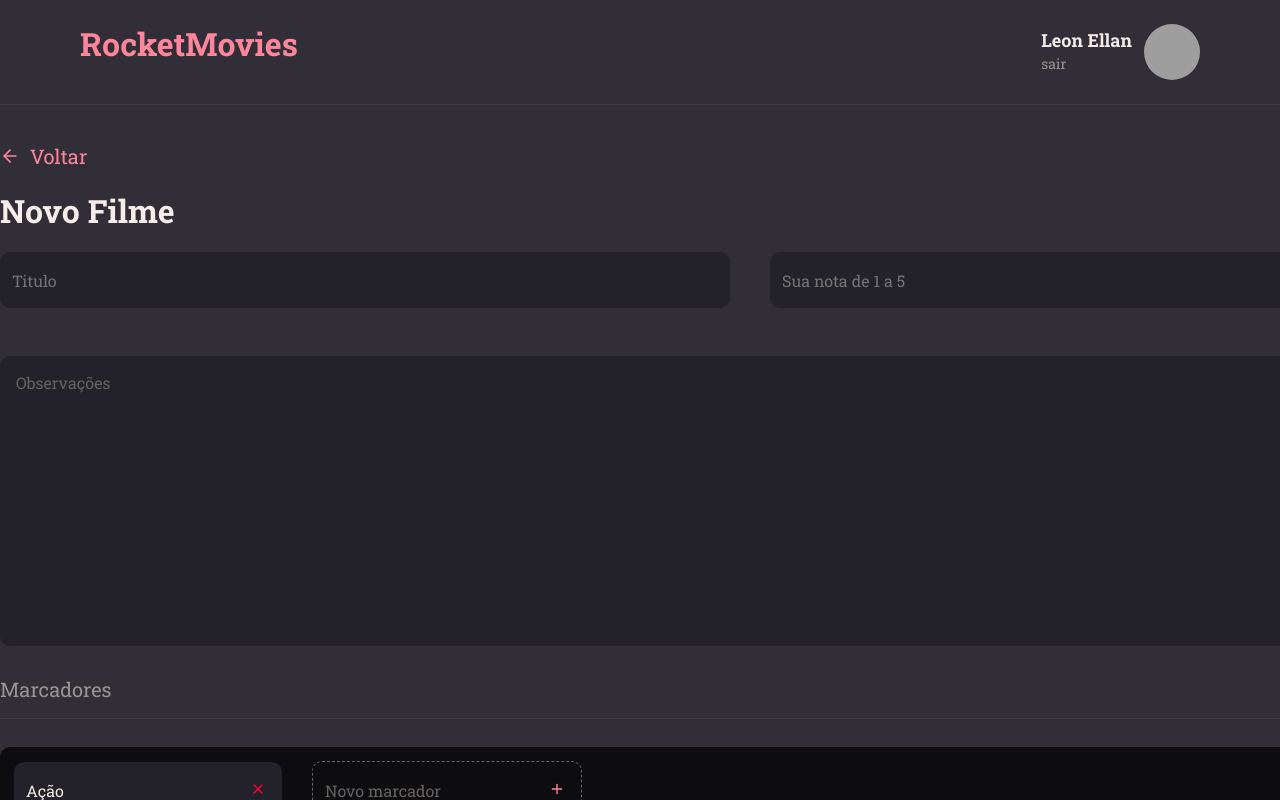
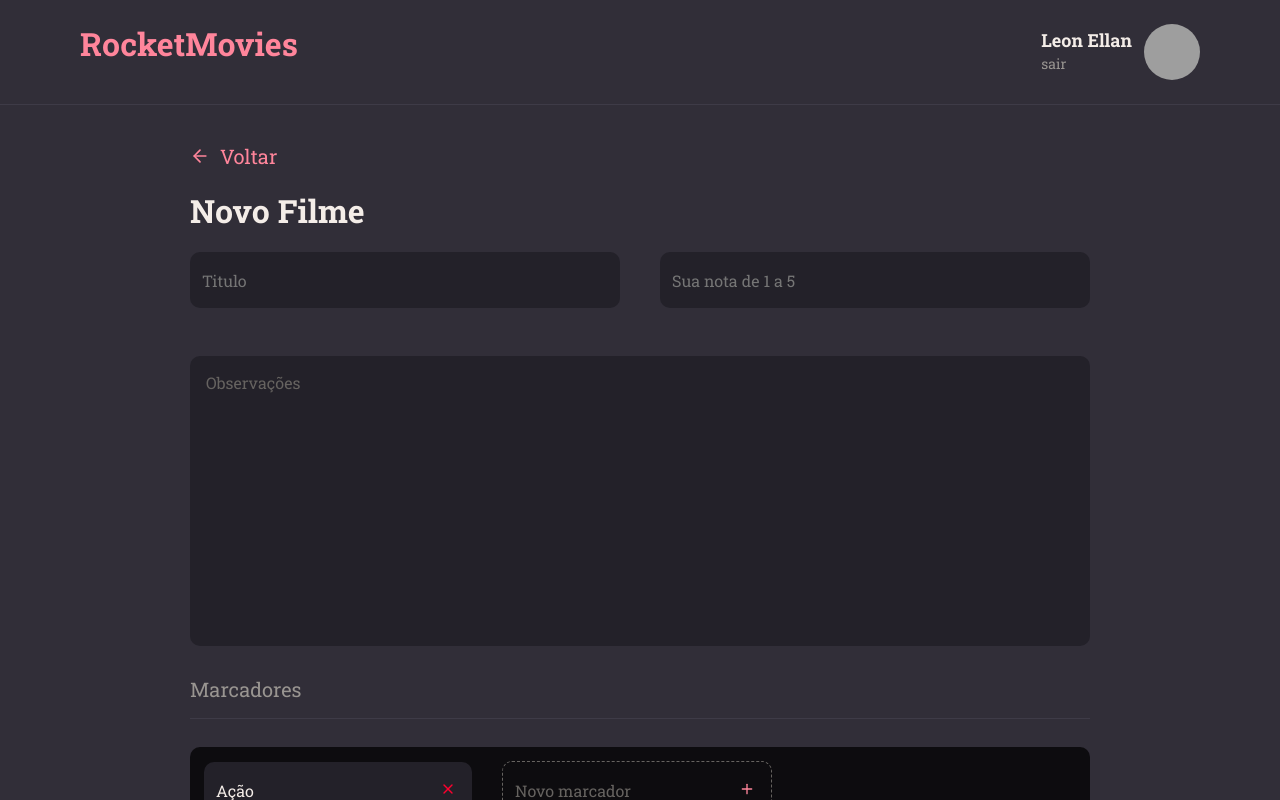
Before and after one commit to Leon-Ellan/rockectmovies-front, a React (Vite) app in the folder rocketmovies/: page /createMovies in a window 1280 px wide. Built offline with nearby package versions, Linux system fonts and the light colour scheme; grey boxes are pictures that could not be loaded.

Commit message:
fix creatMovie

```diff
--- a/rocketmovies/src/pages/CreateMovies/styles.js
+++ b/rocketmovies/src/pages/CreateMovies/styles.js
@@ -28,10 +28,9 @@ export const Container = styled.div`
 `
 
 export const Form = styled.form`
-  width: 1500px;
+  max-width: 900px;
   height: 90px;
   margin: 38px auto;
-
   >header{
     display: flex;
     align-items: start;
```
